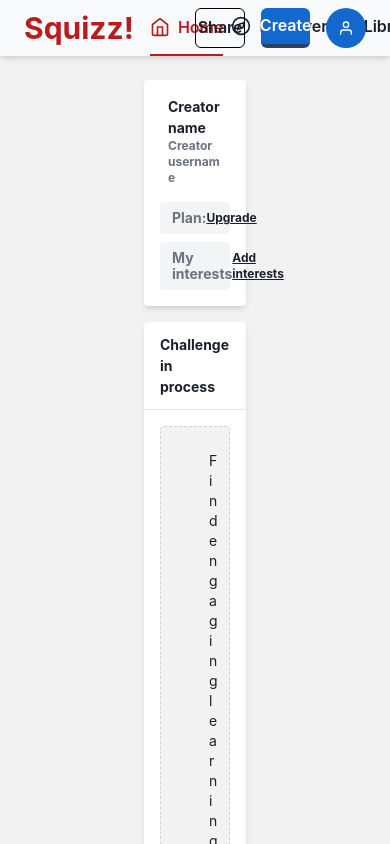
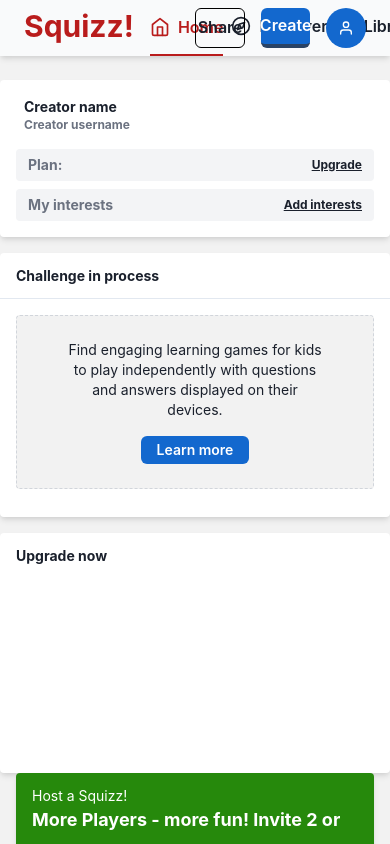
Before and after one commit to hasanbasori/squizz-front, a React (Vite) app: page / in a window 390 px wide. Shown: the top 844 px of the page. Built offline with nearby package versions, Linux system fonts and the light colour scheme.

Commit message:
improve header creator and creator homepage

```diff
--- a/src/components/Layout/HeaderCreator.jsx
+++ b/src/components/Layout/HeaderCreator.jsx
@@ -161,7 +161,7 @@
       style={{ ...style }}
     >
       <div className="w-3/6 flex flex-row items-center justify-between h-full">
-        <a href="/" className="text-3xl text-red-700 font-bold mr-2">
+        <a href={pathName === 'homepage' ? "#" : "/"} className="text-3xl text-red-700 font-bold mr-2 border-transparent border-b-4">
           Squizz!
         </a>
 
@@ -176,6 +176,7 @@
           </a>
         ))}
       </div>
+
       <div className="w-3/6 gap-4 flex flex-row items-center justify-end">
         <Button
           variant="ghost"
--- a/src/pages/CreatorHomePage.jsx
+++ b/src/pages/CreatorHomePage.jsx
@@ -18,7 +18,7 @@
     <Layout>
       <HeaderCreator pathName="homepage" />
       <Content>
-        <div className="flex flex-wrap px-36 pt-6">
+        <div className="flex flex-wrap sm:px-8 md:px-16 lg:px-36 pt-6">
           <div className="w-full sm:w-1/3 lg:w-3/12">
             <div className="content-box py-4 mb-4 ">
               <div className="px-6 mb-4">
```
